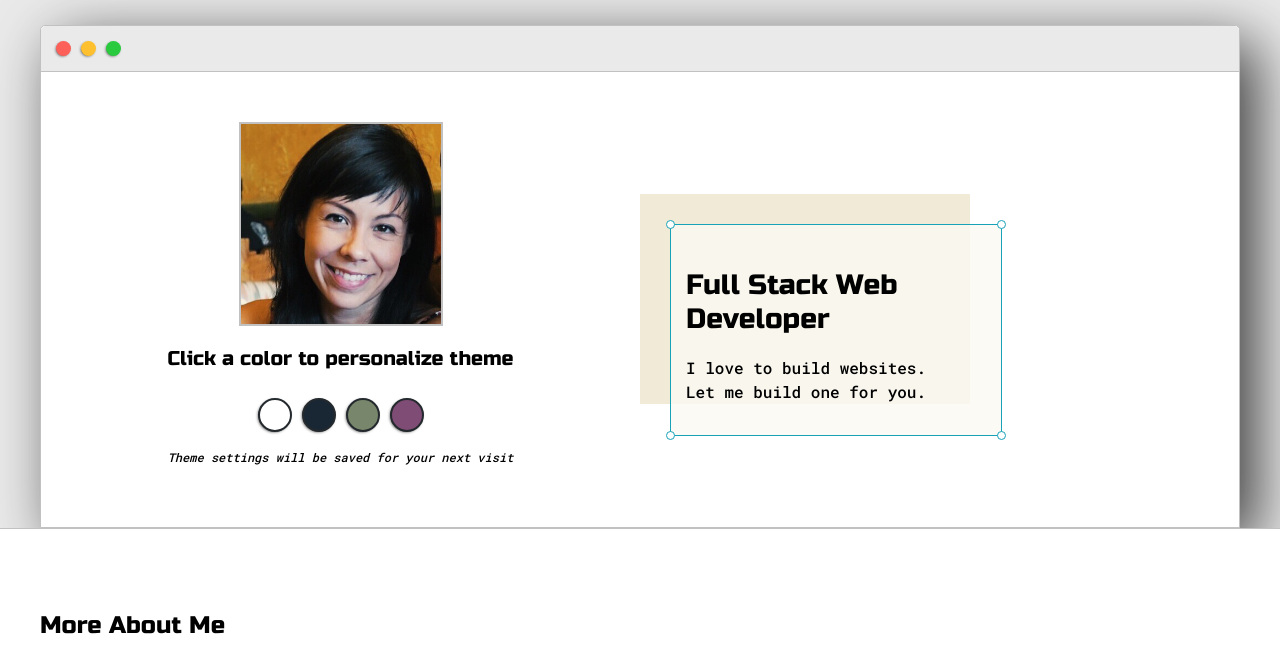
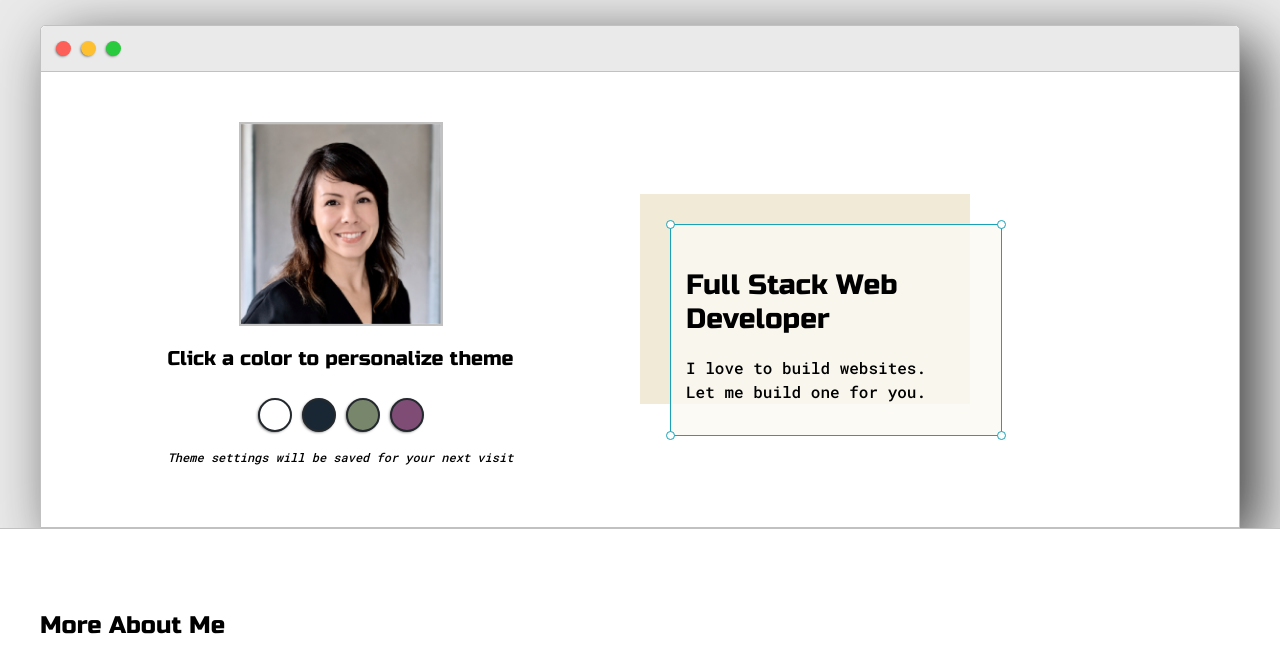
Before and after one commit to vanessabau/vanessaro, a plain HTML site: page index.html in a window 1280 px wide. Shown: the part 136-800 px from the top of the page. Drawn offline with Linux system fonts and the light colour scheme.

Commit message:
updated profile photo

```diff
--- a/index.html
+++ b/index.html
@@ -39,7 +39,7 @@
           </div>
 
           <div class="left-column">
-            <img id="profile_pic" src="images/Vanessa bio pic - 1 copy.jpeg" />
+            <img id="profile_pic" src="images/vbprofile.png" />
             <h5 style="text-align: center; line-height: 0">
               Click a color to personalize theme
             </h5>
```
Also changed, not shown: images/vbprofile.png (added).
